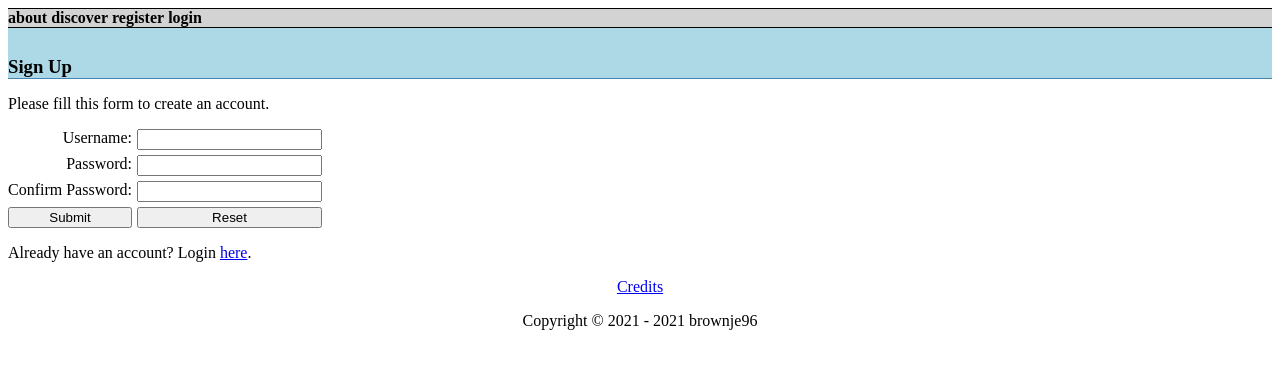
After one commit to brownje96/ONAC, a PHP site: page /register.php in a window 1280 px wide. The commit adds this page. Shown: the top 369 px of the page. Run offline with PHP 8.4, Linux system fonts and the light colour scheme; data that the repository does not hold is empty.

Commit message:
Added preliminary login support. Some code cleanup.

```diff
--- a/web/root/config.php
+++ b/web/root/config.php
@@ -1,4 +1,5 @@
 <?php
+//todo: would using define(const_name, value) be better?
 
 ///////////////////////////////////////////////////////////////////
 // DATABASE CONFIGURATION					 //
--- a/web/root/data/inc/navbar.inc
+++ b/web/root/data/inc/navbar.inc
@@ -2,9 +2,15 @@
  <ul>
   <li><a href="index.php">about</a></li>
   <li><a href="discover.php">discover</a></li>
-  <li>&bull;</li>
-  <li><a href="community.php?name=onac">onac</a></li>
-  <li>&bull;</li>
-  <li><a href="register.php">register</a></li>
+  <?php
+   if(isset($_SESSION) && isset($_SESSION['login_user']))  {
+    $account = $_SESSION['login_user'];
+    echo "<li>&nbsp;<a href=\"profile.php?name=$account\">$account</a></li>&nbsp; ";
+    echo "<li><a href=\"logout.php\">logout</a></li> ";
+   } else {
+   echo "<li><a href=\"register.php\">register</a></li> ";
+   echo "<li><a href=\"login.php\">login</a></li> ";
+   }
+  ?>
  </ul>
 </div>
--- a/web/root/data/style/main.css
+++ b/web/root/data/style/main.css
@@ -59,3 +59,19 @@
 	line-height: 40px;
 	vertical-align: bottom;
 }
+
+/*SIGNINUP*/
+
+form.signup {
+    display: grid;
+    grid-template-columns: max-content max-content;
+    grid-gap: 5px;
+}
+
+form.signup label {
+    text-align: right;
+}
+
+form.signup label:after {
+    content: ":";
+}
--- /dev/null
+++ b/web/root/logout.php
@@ -0,0 +1,6 @@
+<?php
+//todo require onac.php instead??
+   session_start();
+   if(session_destroy()) header("Location: index.php");
+//todo what if the session expires due to time? what should I do then?
+?>
--- /dev/null
+++ b/web/root/onac.php
@@ -0,0 +1,7 @@
+<?php
+	require_once 'config.php';
+	require_once 'queries.php';
+	$database_connection = new mysqli($servername, $username, $password, $dbname);
+	if($database_connection->connect_error) header("Location: down.php");
+	else session_start();
+?>
--- a/web/root/post.php
+++ b/web/root/post.php
@@ -1,5 +1,8 @@
 <?php
-	require 'config.php';
+//todo require onac.php next time.
+	require_once 'config.php';
+	session_start();
+
 	$post = $_GET["hash"];
 	$conn = new mysqli($servername, $username, $password, $dbname);
 	if($conn->connect_error) header("Location: down.php");
--- /dev/null
+++ b/web/root/queries.php
@@ -0,0 +1,11 @@
+<?php
+	$query_get_community_from_name 				    = "SELECT * FROM community WHERE communityName='%s'"; // invisible/deleted/locked?
+	$query_get_amt_of_posts_from_community			= "SELECT COUNT(*) FROM community WHERE communityName='%s'";
+	$query_get_last_10_posts_from_community         = "SELECT postHash, poster, caption, postTime, nsfw FROM post WHERE community='%s' ORDER BY postID ASC LIMIT 10"; // what if there's more than 10?
+	$query_get_last_10_new_communities			    = "SELECT communityName, isBanned, isPrivate, foundingUser, foundingTimestamp, description FROM community ORDER BY communityID DESC LIMIT 10";
+	$query_get_post_from_id					        = "SELECT * FROM post WHERE posthash='%s'";
+	$query_get_user_metadata_from_name			    = "SELECT creationTime, verified FROM user WHERE username='%s'"; //todo: no way, needs ALL the attributes for profile.php
+	$query_get_user_id_from_username			    = "SELECT userID FROM user WHERE username = '%s'";
+	$query_get_user_from_username_and_password		= "SELECT userID FROM user WHERE username = '%s' and passHash = '%s'";
+	$query_create_user					            = "INSERT INTO user VALUES(NULL, '%s', '%s', 0, 0, NULL, 0, NULL)";
+?>
--- /dev/null
+++ b/web/root/register.php
@@ -0,0 +1,63 @@
+<?php
+	require_once 'onac.php';
+	if(isset($_SESSION['login_user'])) header("Location: index.php");
+
+	// Define variables and initialize with empty values
+	$username = $password = $confirm_password = $myError = "";
+
+	// Processing form data when form is submitted
+	if($_SERVER["REQUEST_METHOD"] == "POST"){
+		// Validate username
+		if(empty(trim($_POST["username"]))) $myError = "Please enter a username.";
+		else {
+			// Prepare a select statement
+			$result = $database_connection->query(sprintf($query_get_user_id_from_username, $_POST["username"]));
+			if($result->num_rows == 1) 									$myError = "This username is already taken.";
+			else 														$username = trim($_POST["username"]);
+		}
+
+		// Validate password
+		if(empty(trim($_POST["password"]))) 							$myError = "Please enter a password.";
+		elseif(strlen(trim($_POST["password"])) < $cfg_pw_len) 			$myError = "Password must have at least " . cfg_pw_len . " characters.";
+		else															$password = trim($_POST["password"]);
+
+		// Validate confirm password
+		if(empty(trim($_POST["confirm_password"])))						$myError = "Please confirm password.";
+		else															$confirm_password = trim($_POST["confirm_password"]);
+
+		if(empty($myError) && ($password != $confirm_password))			$myError = "Password did not match.";
+
+		// Check input errors before inserting in database
+		if(empty($myError)){
+			if($database_connection->query(sprintf($query_create_user, $_POST["username"], password_hash($_POST["password"], PASSWORD_DEFAULT)))) header("Location: login.php");
+			else $myError = "Could not create the account. Please email support about your issue.";
+		}
+	}
+?>
+<!DOCTYPE html>
+<html lang="en">
+	<head>
+		<meta charset="UTF-8">
+		<title>Sign Up</title>
+		<link rel="stylesheet" type="text/css" href="data/style/main.css">
+	</head>
+	<body>
+		<?php include "data/inc/navbar.inc"; ?>
+		<div class="headbar">
+			<h3>Sign Up</h3>
+		</div>
+		<p>Please fill this form to create an account.</p>
+		<form class="signup" action="<?php echo htmlspecialchars($_SERVER["PHP_SELF"]); ?>" method="post">
+			<label>Username</label>
+			<input type="text" name="username">
+			<label>Password</label>
+			<input type="password" name="password">
+			<label>Confirm Password</label>
+			<input type="password" name="confirm_password">
+			<input type="submit" value="Submit">
+			<input type="reset" value="Reset">
+		</form>
+		<p>Already have an account? Login <a href="login.php">here</a>.</p>
+		<?php include "data/inc/footer.inc"; ?>
+	</body>
+</html>
```
Also changed, not shown: db/onac.sql (+64 -7 lines), web/root/community.php (+15 -17 lines), web/root/discover.php (+3 -6 lines), web/root/index.php (+3 -6 lines), web/root/login.php (added, +54 -0 lines), web/root/profile.php (+10 -12 lines), readme.md, 1 other file.
